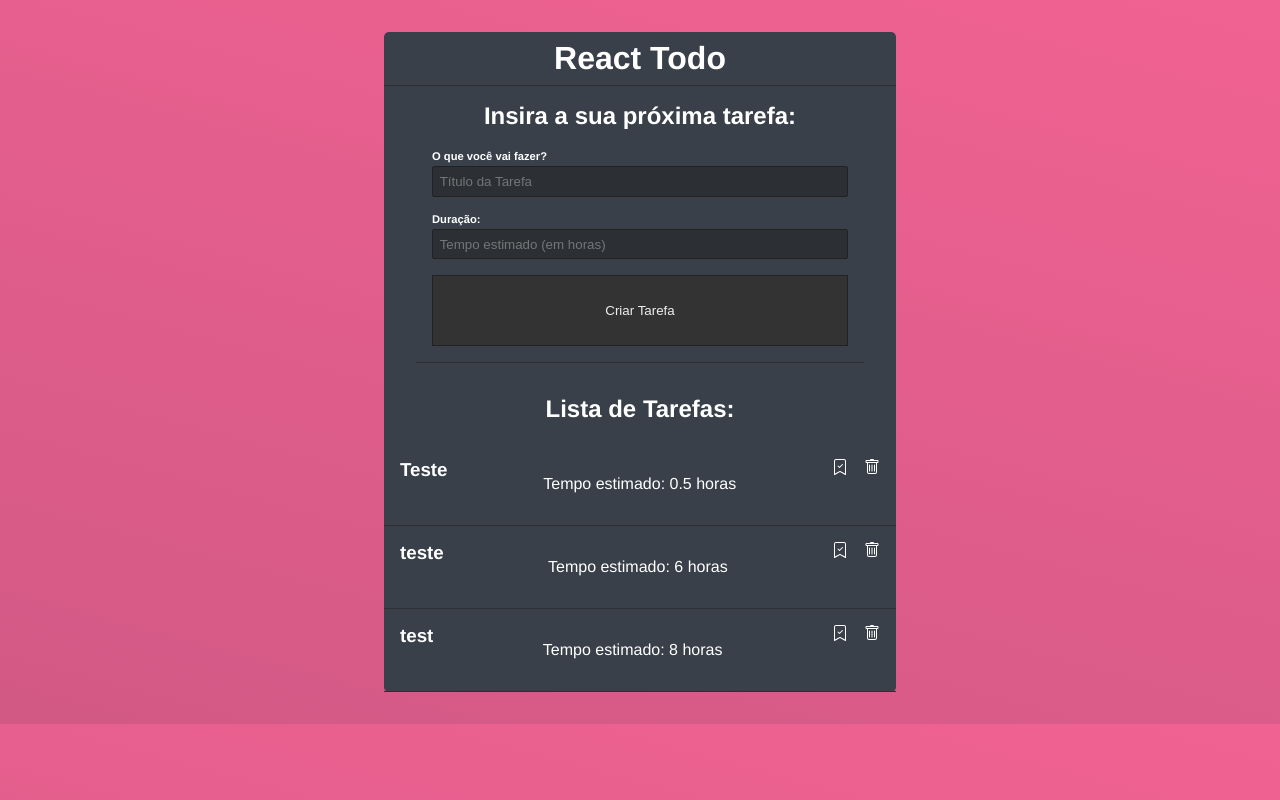
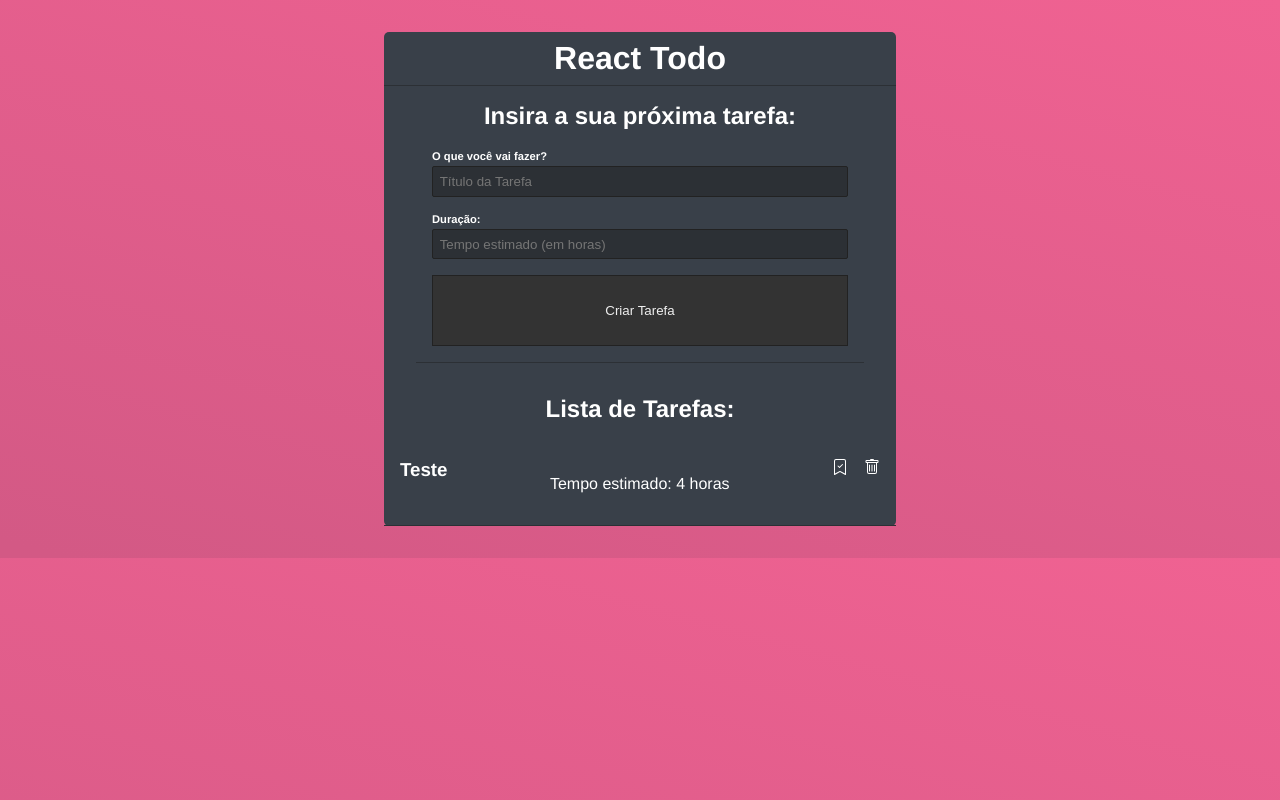
Before and after one commit to Joyce8900/Todo-React, a React (Create React App) app in the folder todo/: page / in a window 1280 px wide. Built offline with nearby package versions, Linux system fonts and the light colour scheme; data requests are answered from the project's data file.

Commit message:
modificação em

```diff
--- a/todo/data/db.json
+++ b/todo/data/db.json
@@ -1,21 +1,9 @@
 {
   "todos": [
     {
-      "id": "0.8105276069314977",
+      "id": 125,
       "title": "Teste",
-      "time": "0.5",
-      "done": false
-    },
-    {
-      "id": "0.414267568286798",
-      "title": "teste",
-      "time": "6",
-      "done": false
-    },
-    {
-      "id": 0.5344039440111961,
-      "title": "test",
-      "time": "8",
+      "time": "4",
       "done": false
     }
   ]
--- a/todo/src/App.js
+++ b/todo/src/App.js
@@ -26,7 +26,7 @@ function App() {
   }, [])
   const handleSubmit = async (e) => {
     e.preventDefault();
-    const id = Math.floor();
+    const id = Math.floor(Math.random() * 10000 / 65 ^3);
     const todo = {
       id: id,
       title,
```
